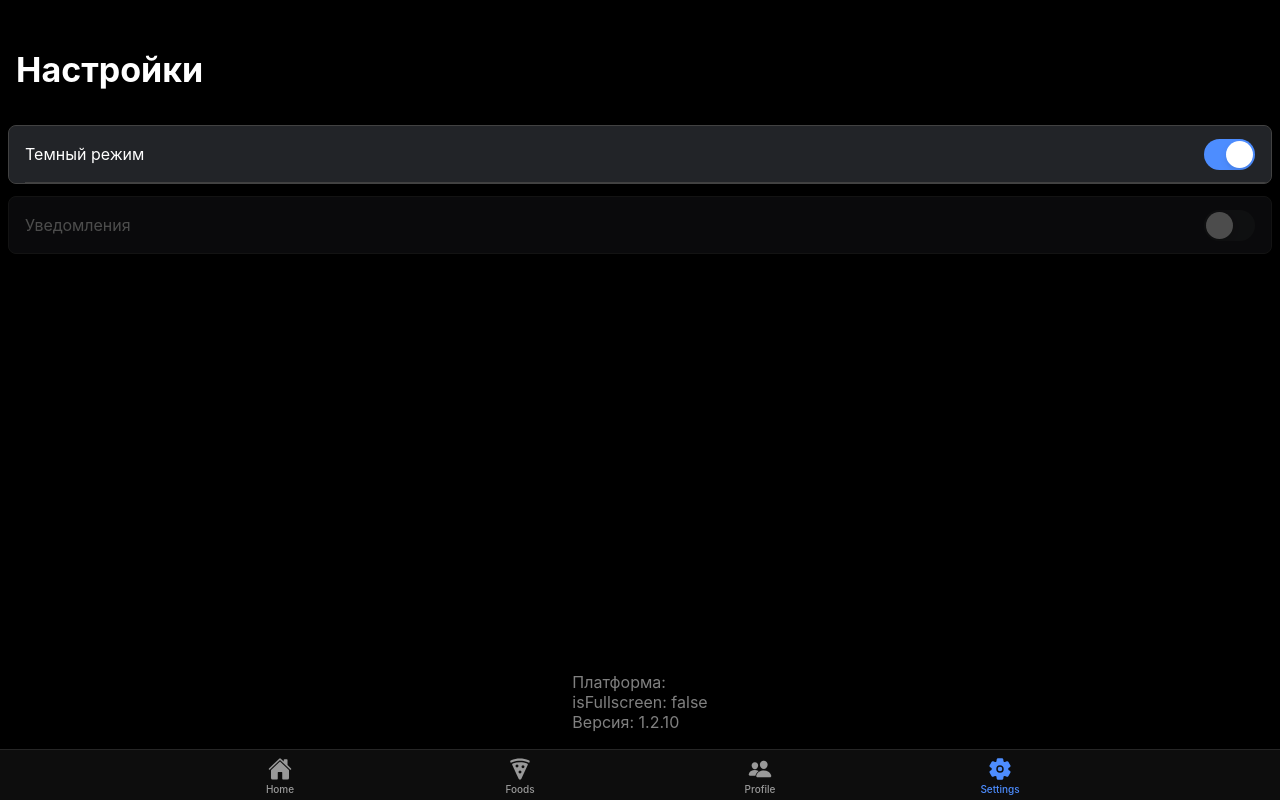
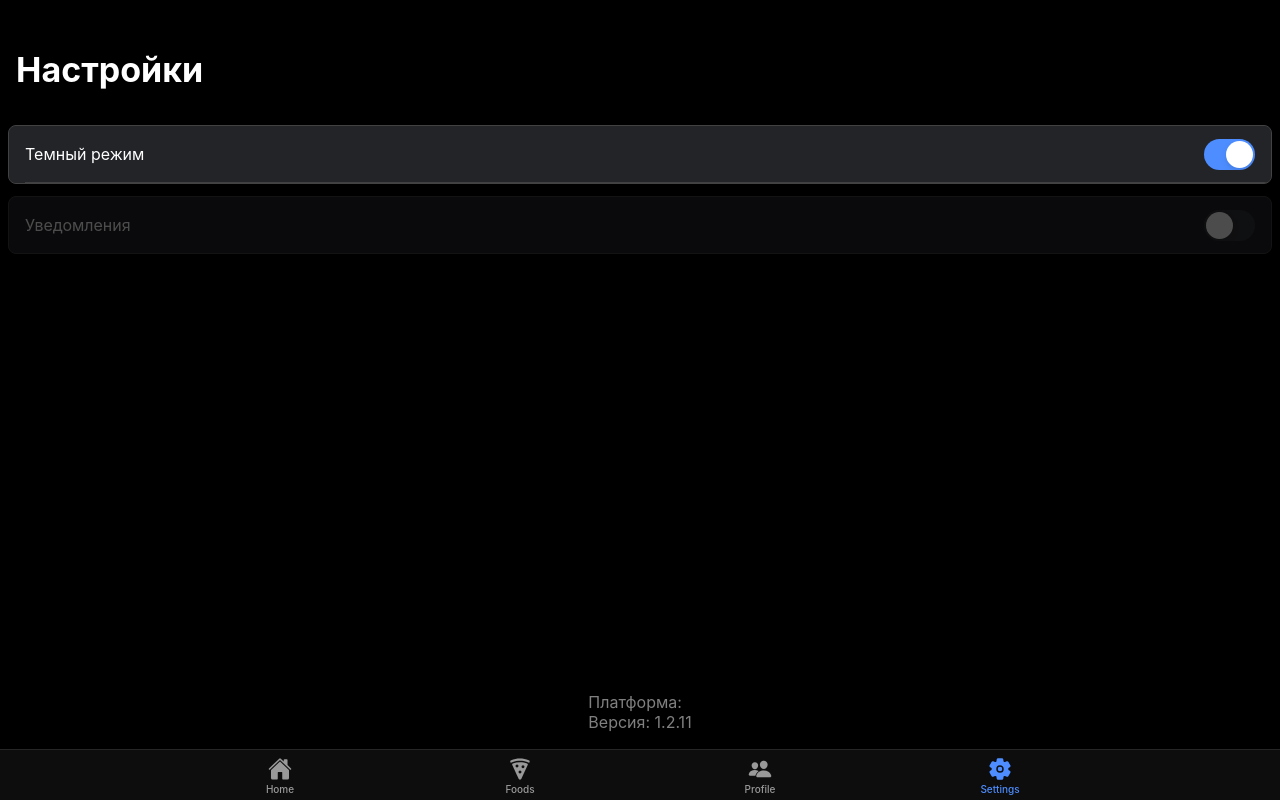
Before and after one commit to Nurtimax/nur-max, a React (Vite) app: page /settings in a window 1280 px wide. Built offline with nearby package versions, Linux system fonts and the light colour scheme.

Commit message:
feat: bump version to 1.2.11 and remove isFullscreen from SettingsContent

```diff
--- a/package.json
+++ b/package.json
@@ -1,7 +1,7 @@
 {
   "name": "nur-max",
   "private": true,
-  "version": "1.2.10",
+  "version": "1.2.11",
   "type": "module",
   "scripts": {
     "dev": "vite",
--- a/src/pages/settings/components/Content.tsx
+++ b/src/pages/settings/components/Content.tsx
@@ -21,7 +21,7 @@ const SettingsContent: FC<IProps> = ({ title }) => {
     document.documentElement.classList.toggle("ion-palette-dark", shouldAdd);
   };
 
-  const { platform, isFullscreen } = useTelegramFullscreen();
+  const { platform } = useTelegramFullscreen();
 
   return (
     <IonContent fullscreen>
@@ -51,9 +51,6 @@ const SettingsContent: FC<IProps> = ({ title }) => {
         <div className={classes.version}>
           <div>
             <p className={classes.versionText}>Платформа: {platform || ""}</p>
-            <p className={classes.versionText}>
-              isFullscreen: {isFullscreen ? "true" : "false"}
-            </p>
             <p className={classes.versionText}>Версия: {jsonFile.version}</p>
           </div>
         </div>
```
